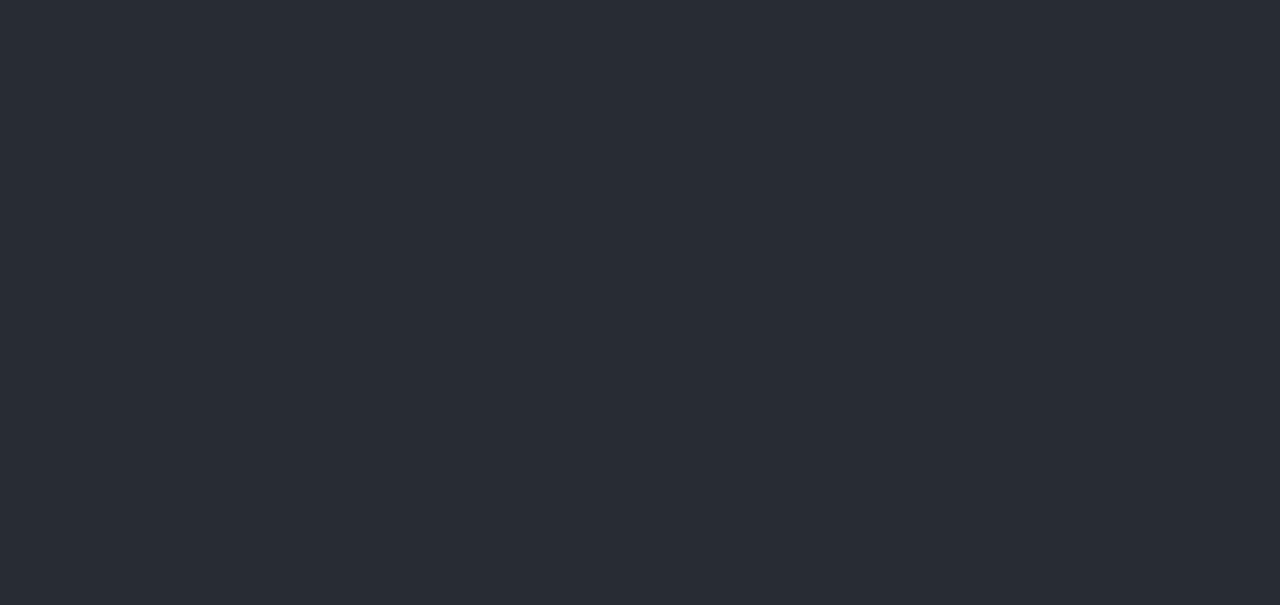
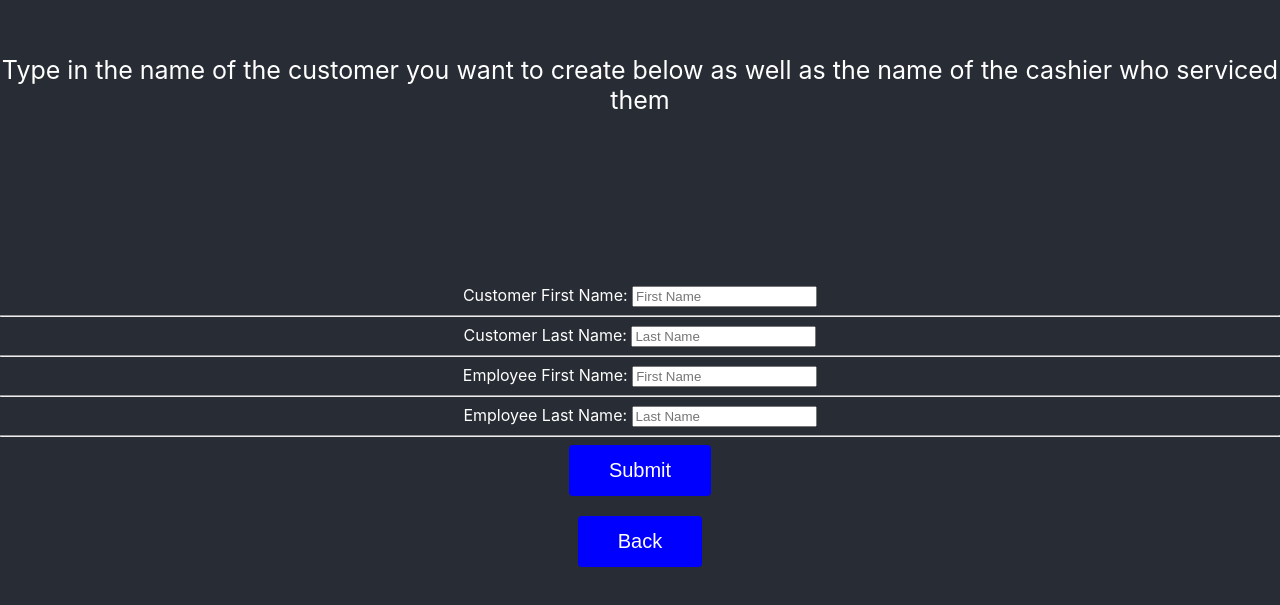
Before and after one commit to TylerTeifke/MongoDB-Grocery-Store-Front-End, a React (Create React App) app: page /CreateCustomer in a window 1280 px wide. Before the commit this address had no page. Shown: the part 115-720 px from the top of the page. Built offline with nearby package versions, Linux system fonts and the light colour scheme; the HTML template or start-up script is replaced by a standard one.

Commit message:
The user can now create a new customer.

```diff
--- a/src/App.js
+++ b/src/App.js
@@ -7,6 +7,7 @@ import SearchAll from './pages/search_menus/Search_All';
 import SearchOne from './pages/search_menus/Search_One';
 import SearchEmployees from './pages/search_menus/Search_Employees';
 import SearchCustomers from './pages/search_menus/Search_Customers';
+import CreateCustomer from './pages/create_menus/Create_Customer';
 import { BrowserRouter, Routes, Route } from 'react-router-dom';
 import './App.css';
 
@@ -24,6 +25,7 @@ function App() {
           <Route path="/SearchOne" element={<SearchOne/>}/>
           <Route path="/SearchEmployees" element={<SearchEmployees/>}/>
           <Route path="/SearchCustomers" element={<SearchCustomers/>}/>
+          <Route path="/CreateCustomer" element={<CreateCustomer/>}/>
         </Routes>
       </BrowserRouter>
     </>
--- a/src/pages/Create.js
+++ b/src/pages/Create.js
@@ -4,7 +4,8 @@ import Page from "./Page";
 const Create = () => {
     let text = "Select an entry type you want to create"
     const buttons = [
-        { id: 1, page: "/", message: "Back"}
+        { id: 1, page: "/CreateCustomer", message: "Customer" },
+        { id: 2, page: "/", message: "Back" }
     ]
 
     return (
--- /dev/null
+++ b/src/pages/create_menus/Create_Customer.js
@@ -0,0 +1,118 @@
+//will generate a menu for creating a new customer
+import "../Page.css"
+import { useNavigate } from "react-router-dom";
+import axios from "../../api/axios"
+import { useState, useRef } from "react";
+
+const CreateCustomer = () => {
+    const [custFirstName, setCustFirstName] = useState('')
+    const [custLastName, setCustLastName] = useState('')
+    const [empFirstName, setEmpFirstName] = useState('')
+    const [empLastName, setEmpLastName] = useState('')
+
+    //Will be used to display error messages to the screen
+    const errRef = useRef();
+    const [errMsg, setErrMsg] = useState('');
+
+    let navigate = useNavigate();
+
+    const handleSubmit = async (e) => {
+        e.preventDefault();
+
+        try {
+            const response = await axios.post('/customers',
+                JSON.stringify({ custFirstName, custLastName, empFirstName, empLastName }),
+                {
+                    headers: { 'Content-Type': 'application/json' }
+                }
+            );
+            // TODO: remove console.logs before deployment
+            console.log(JSON.stringify(response?.data));
+            setErrMsg('')
+        } catch (err) {
+            if (!err?.response) {
+                setErrMsg('No Server Response');
+            }
+            else if (err.response?.status === 409) {
+                setErrMsg('That customer is already in the database');
+            }
+            else if (err.response?.status === 410){
+                setErrMsg('That employee is not in the database');
+            }
+            else if (err.response?.status === 411){
+                setErrMsg('That employee is not a cashier');
+            }
+            else {
+                setErrMsg('Registration Failed')
+            }
+            errRef.current.focus();
+        }
+    }
+
+    return(
+        <div>
+            <header className="header">
+                Type in the name of the customer you want to create below as well as
+                the name of the cashier who serviced them
+            </header>
+            <p
+                ref={errRef}
+                className={errMsg ? "errmsg" : "offscreen"}
+                aria-live="assertive"
+            >
+                {errMsg}
+            </p>
+            <form onSubmit={handleSubmit}>
+                <label>
+                    Customer First Name: <input
+                        type="text"
+                        name="custFirstName"
+                        placeholder="First Name"
+                        required
+                        value={custFirstName}
+                        onChange={(e) => setCustFirstName(e.target.value)}
+                    />
+                </label>
+                <hr/>
+                <label>
+                    Customer Last Name: <input
+                        type="text"
+                        name="custLastName"
+                        placeholder="Last Name"
+                        required
+                        value={custLastName}
+                        onChange={(e) => setCustLastName(e.target.value)}
+                    />
+                </label>
+                <hr/>
+                <label>
+                    Employee First Name: <input
+                        type="text"
+                        name="empFirstName"
+                        placeholder="First Name"
+                        required
+                        value={empFirstName}
+                        onChange={(e) => setEmpFirstName(e.target.value)}
+                    />
+                </label>
+                <hr/>
+                <label>
+                    Employee Last Name: <input
+                        type="text"
+                        name="empLastName"
+                        placeholder="Last Name"
+                        required
+                        value={empLastName}
+                        onChange={(e) => setEmpLastName(e.target.value)}
+                    />
+                </label>
+                <hr/>
+                <button type="submit">Submit</button>
+            </form>
+            <br/>
+            <button onClick={() => navigate("/Create")}>Back</button>
+        </div>
+    )
+}
+
+export default CreateCustomer
--- a/src/pages/search_menus/Search_Customers.js
+++ b/src/pages/search_menus/Search_Customers.js
@@ -4,7 +4,7 @@ import axios from "../../api/axios"
 import { useState, useRef } from "react";
 
 const SearchCustomers = () => {
-    const [firstName, setFirtName] = useState('')
+    const [firstName, setFirstName] = useState('')
     const [lastName, setLastName] = useState('')
     const [customer, setCustomer] = useState([])
     const [display, setDisplay] = useState(false)
@@ -42,7 +42,7 @@ const SearchCustomers = () => {
             <SearchTemplate
                 table={"customer"}
                 firstName={firstName}
-                setFirstName={setFirtName}
+                setFirstName={setFirstName}
                 lastName={lastName}
                 setLastName={setLastName}
                 handleSubmit={handleSubmit}
```
